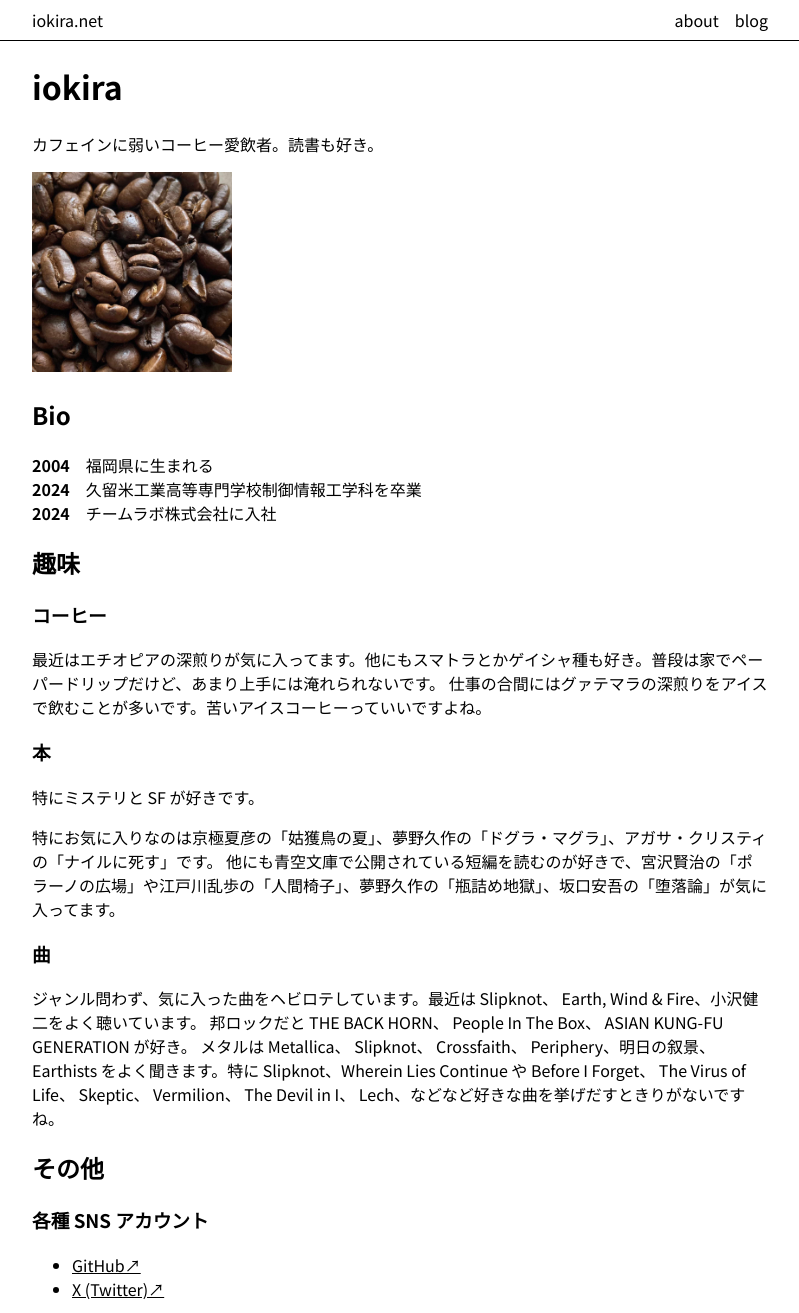
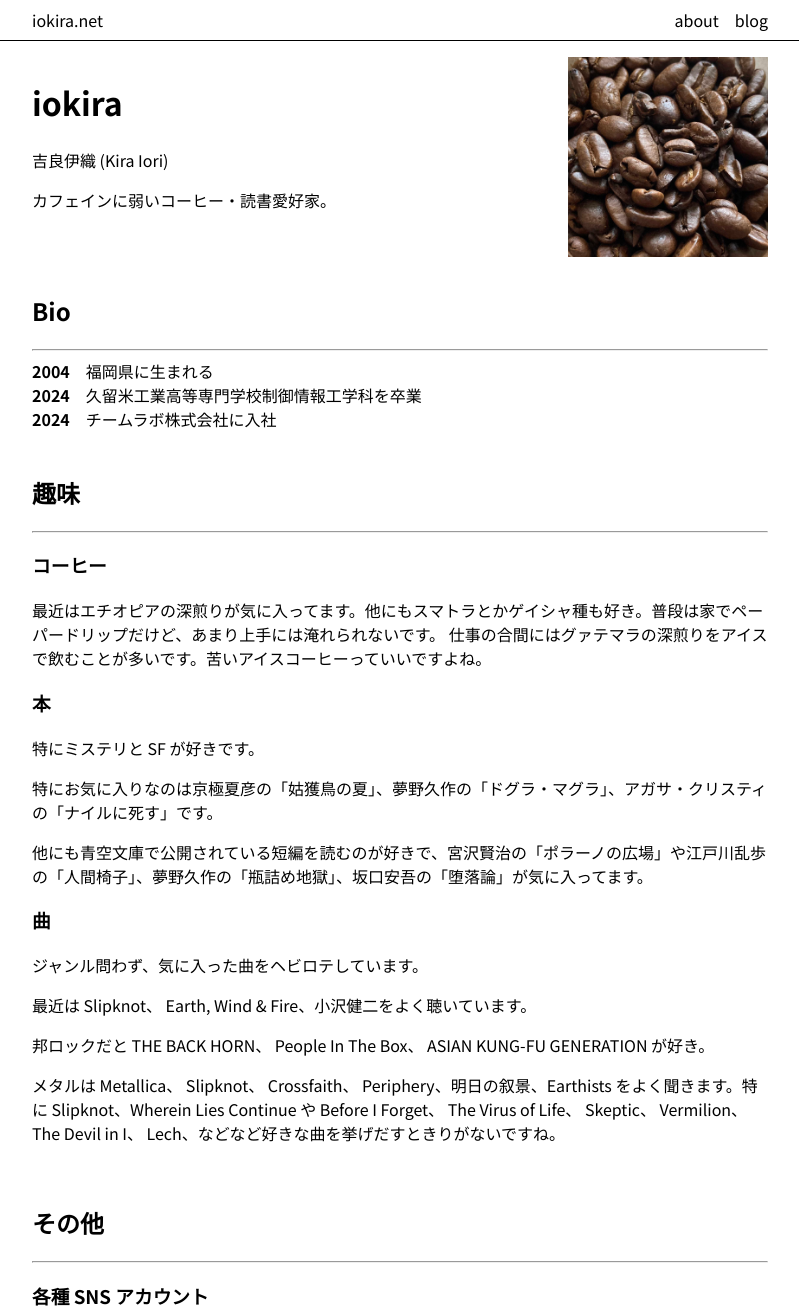
Before and after one commit to iokira/iokira.github.io, an Astro site: page /about in a window 1280 px wide. Shown: the top 1313 px of the page, without its empty margins (240-1039 px from the left). Built offline with nearby package versions, Linux system fonts and the light colour scheme; Astro itself is replaced by a stand-in of ours.

Commit message:
update: about

```diff
--- a/src/pages/about.astro
+++ b/src/pages/about.astro
@@ -20,15 +20,22 @@ const bio = [
 ---
 
 <BaseLayout pageTitle={pageTitle}>
-    <h1>iokira</h1>
-    <p>カフェインに弱いコーヒー愛飲者。読書も好き。</p>
+    <div class="headline">
+        <div class="texts">
+            <h1 class="name">iokira</h1>
+            <p>吉良伊織 (Kira Iori)</p>
+            <p class="comment">カフェインに弱いコーヒー・読書愛好家。</p>
+        </div>
         <img
+            class="profile-image"
             src="/images/profile.jpg"
             alt="iokira's profile picture"
             width="200"
             height="200"
         />
+    </div>
     <h2>Bio</h2>
+    <hr />
     <div class="bio">
         {
             bio.map((item) => (
@@ -39,7 +46,9 @@ const bio = [
             ))
         }
     </div>
+    <br />
     <h2>趣味</h2>
+    <hr />
     <h3>コーヒー</h3>
     <p>
         最近はエチオピアの深煎りが気に入ってます。他にもスマトラとかゲイシャ種も好き。普段は家でペーパードリップだけど、あまり上手には淹れられないです。
@@ -49,19 +58,27 @@ const bio = [
     <p>特にミステリと SF が好きです。</p>
     <p>
         特にお気に入りなのは京極夏彦の「姑獲鳥の夏」、夢野久作の「ドグラ・マグラ」、アガサ・クリスティの「ナイルに死す」です。
+    </p>
+    <p>
         他にも青空文庫で公開されている短編を読むのが好きで、宮沢賢治の「ポラーノの広場」や江戸川乱歩の「人間椅子」、夢野久作の「瓶詰め地獄」、坂口安吾の「堕落論」が気に入ってます。
     </p>
     <h3>曲</h3>
+    <p>ジャンル問わず、気に入った曲をヘビロテしています。</p>
+    <p>最近は Slipknot、 Earth, Wind & Fire、小沢健二をよく聴いています。</p>
     <p>
-        ジャンル問わず、気に入った曲をヘビロテしています。最近は Slipknot、
-        Earth, Wind & Fire、小沢健二をよく聴いています。 邦ロックだと THE BACK
-        HORN、 People In The Box、 ASIAN KUNG-FU GENERATION が好き。 メタルは
-        Metallica、 Slipknot、 Crossfaith、 Periphery、明日の叙景、Earthists
-        をよく聞きます。特に Slipknot、Wherein Lies Continue や Before I
-        Forget、 The Virus of Life、 Skeptic、 Vermilion、 The Devil in I、
+        邦ロックだと THE BACK HORN、 People In The Box、 ASIAN KUNG-FU
+        GENERATION が好き。
+    </p>
+    <p>
+        メタルは Metallica、 Slipknot、 Crossfaith、
+        Periphery、明日の叙景、Earthists をよく聞きます。特に Slipknot、Wherein
+        Lies Continue や Before I Forget、 The Virus of Life、 Skeptic、
+        Vermilion、 The Devil in I、
         Lech、などなど好きな曲を挙げだすときりがないですね。
     </p>
+    <br />
     <h2>その他</h2>
+    <hr />
     <h3>各種 SNS アカウント</h3>
     <ul>
         {
@@ -85,6 +102,16 @@ const bio = [
     </ul>
 </BaseLayout>
 <style lang="scss">
+    .headline {
+        padding-block: 1rem;
+        display: flex;
+        flex-direction: row;
+        justify-content: space-between;
+
+        @media screen and (max-width: 800px) {
+            flex-direction: column;
+        }
+    }
     .bio {
         display: flex;
         flex-direction: column;
```
Lines whose indentation alone changed are shown as unchanged.
